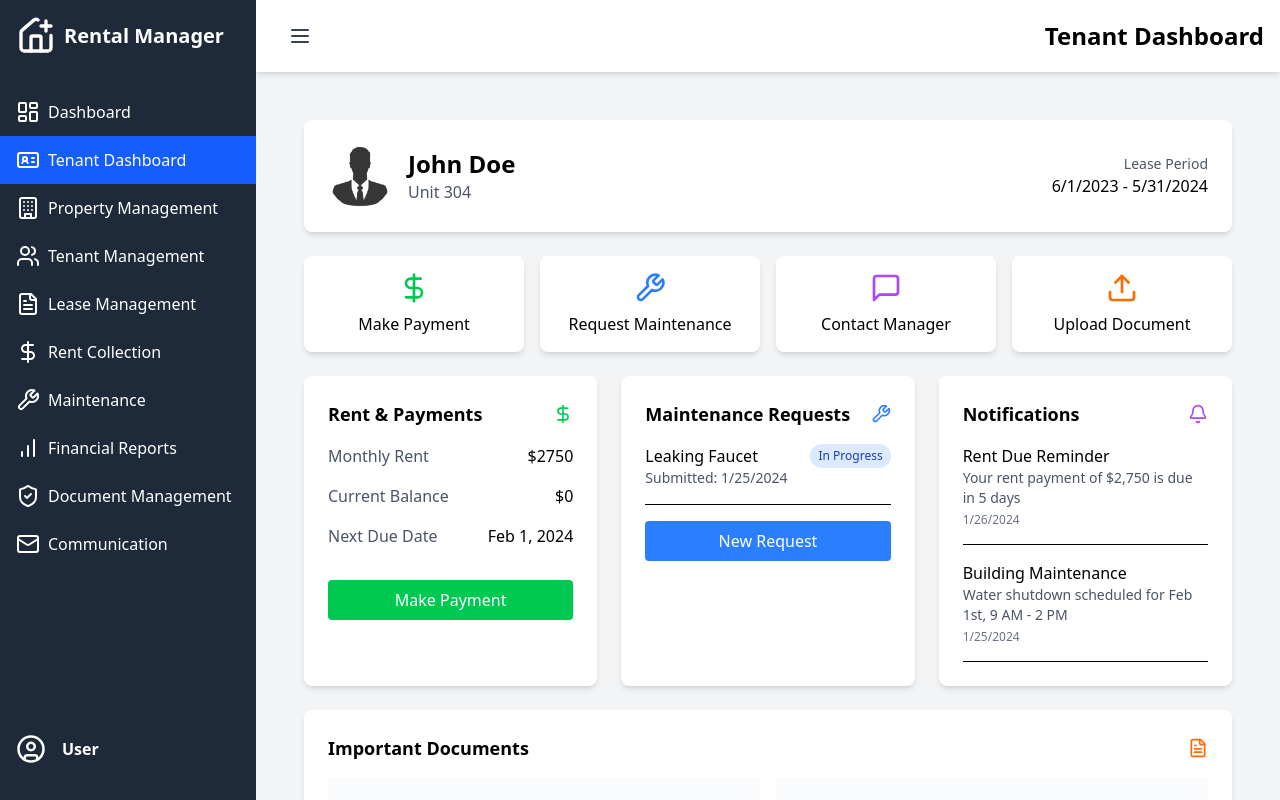
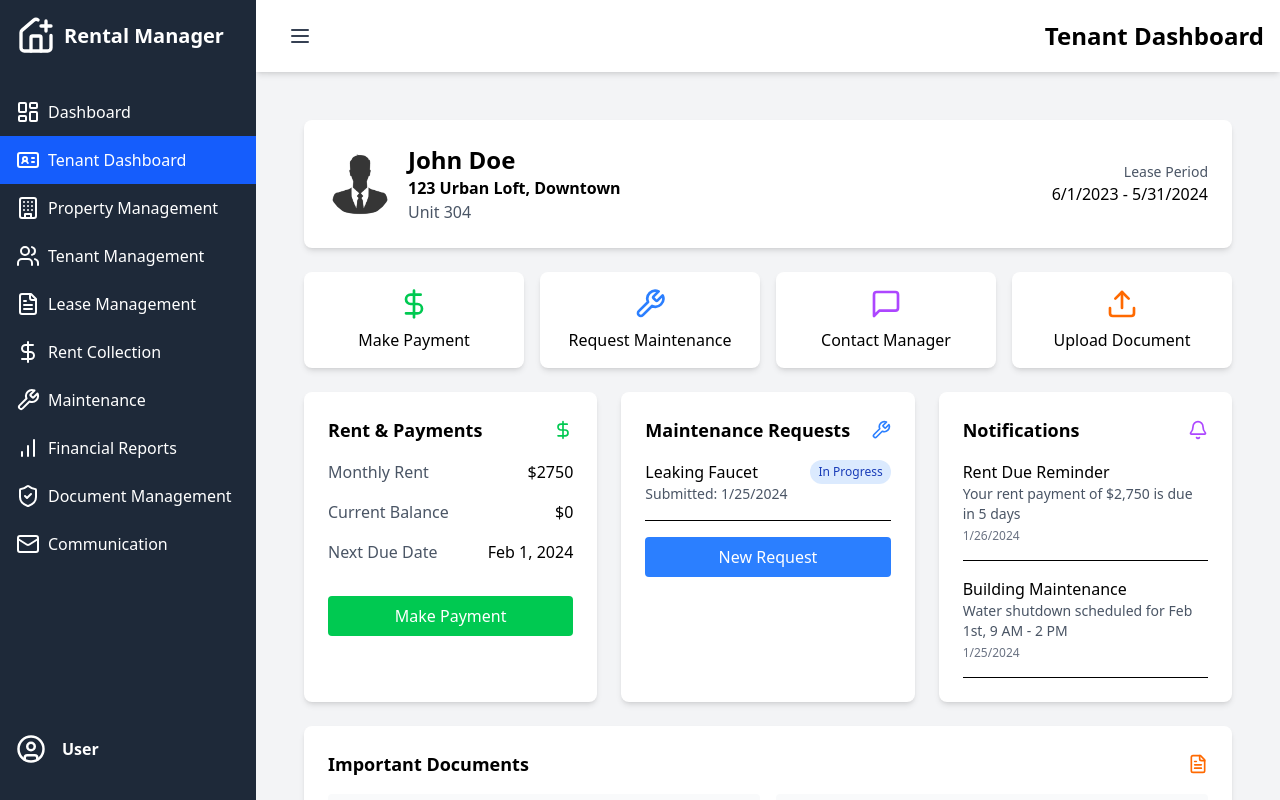
Before and after one commit to Ortiz25/Rental-frontend, a React (Vite) app: page /tenant_dash in a window 1280 px wide. Built offline with nearby package versions, Linux system fonts and the light colour scheme.

Commit message:
first commit

```diff
--- a/src/components/LeaseCard.jsx
+++ b/src/components/LeaseCard.jsx
@@ -15,6 +15,7 @@ import {
   Edit,
   ArrowRight
 } from 'lucide-react';
+
 import LeaseDetailsModal from './leaseDetailModal';
 
 
--- a/src/pages/TenantDash.jsx
+++ b/src/pages/TenantDash.jsx
@@ -182,6 +182,7 @@ const TenantDashboard = () => {
       />
       <div>
         <h1 className="text-xl sm:text-2xl font-bold">{tenantData.tenant.name}</h1>
+        <p className="font-semibold">123 Urban Loft, Downtown</p>
         <p className="text-gray-600">{tenantData.tenant.unit}</p>
       </div>
     </div>
```
